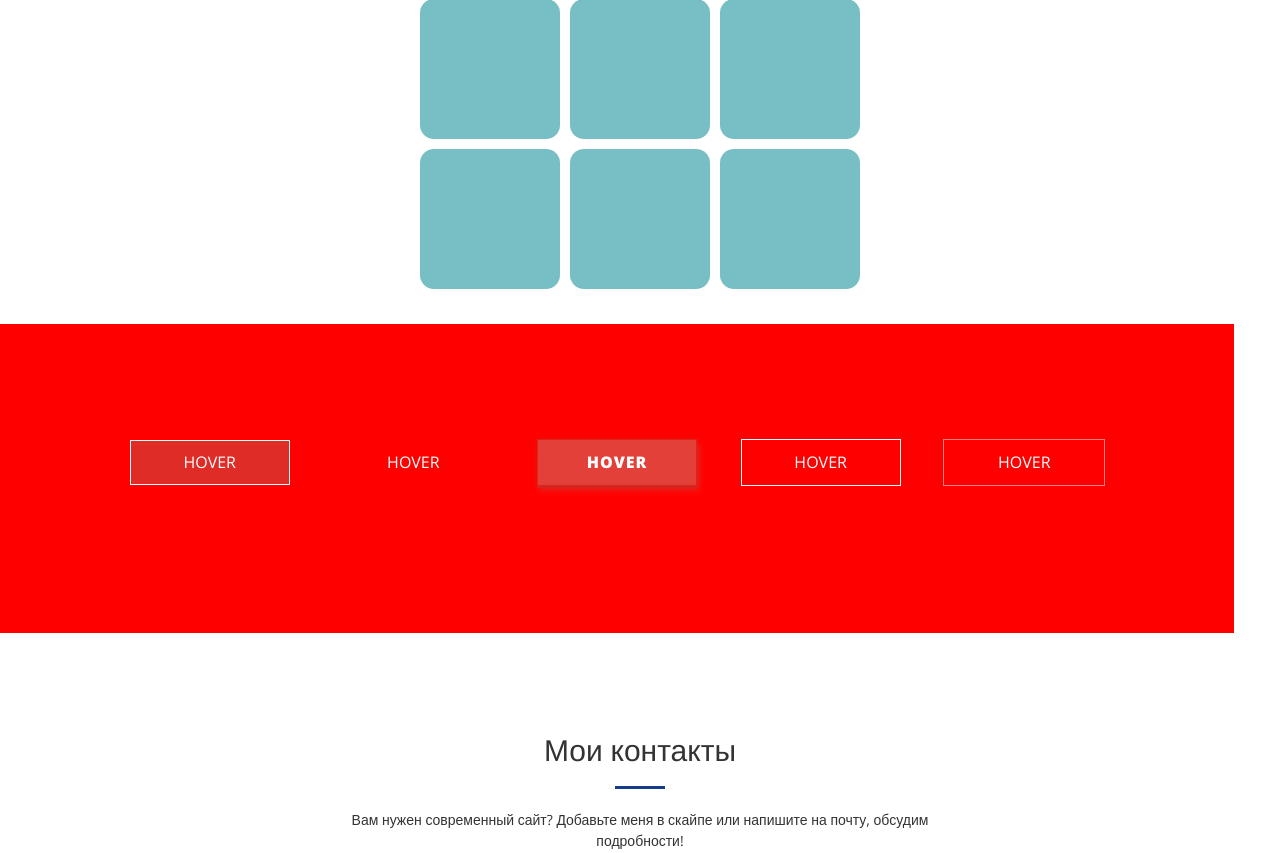
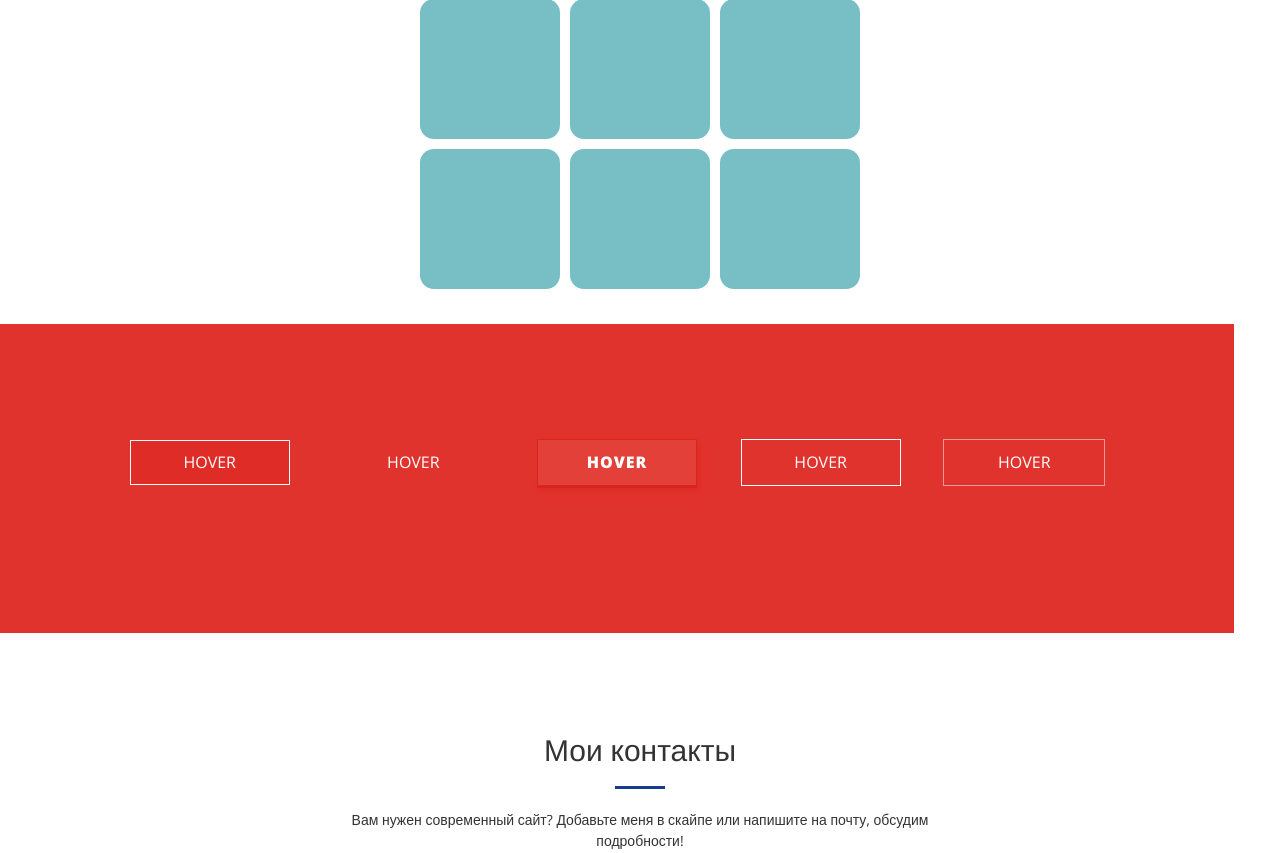
Before and after one commit to korol5579/newmodweb, a PHP site: page / in a window 1280 px wide. Shown: the part 4229-5082 px from the top of the page. Run offline with PHP 8.4, Linux system fonts and the light colour scheme; some libraries are stand-ins or nearby versions.

Commit message:
Red buttons fix

```diff
--- a/css/creative.css
+++ b/css/creative.css
@@ -2069,7 +2069,7 @@ h5 {
   }
 }
 .custom-buttons {
-  background-color: red;
+  background-color: #E1332D;
   width: 1234px;
 }
 .custom-buttons .buttons {
@@ -2268,7 +2268,7 @@ h5 {
   content: "";
   height: 155px;
   left: -75px;
-  opacity: .2;
+  opacity: .4;
   position: absolute;
   top: -50px;
   -webkit-transform: rotate(35deg);
@@ -2282,6 +2282,7 @@ h5 {
   left: 120%;
   -webkit-transition: all 550ms cubic-bezier(0.19, 1, 0.22, 1);
   transition: all 550ms cubic-bezier(0.19, 1, 0.22, 1);
+  z-index: 10;
 }
 .custom-buttons .btn-5 {
   border: 0 solid;
--- a/less/creative.less
+++ b/less/creative.less
@@ -2400,7 +2400,7 @@ h5 {
 
 //Beauty animated btns
 .custom-buttons {
-  background-color: red;
+  background-color: #E1332D;
   width: 1234px;
 
   .buttons {
@@ -2615,11 +2615,11 @@ h5 {
     content: "";
     height: 155px;
     left: -75px;
-    opacity: .2;
+    opacity: .4;
     position: absolute;
     top: -50px;
     -webkit-transform: rotate(35deg);
-    transform: rotate(35deg);
+            transform: rotate(35deg);
     -webkit-transition: all 550ms cubic-bezier(0.19, 1, 0.22, 1);
     transition: all 550ms cubic-bezier(0.19, 1, 0.22, 1);
     width: 50px;
@@ -2630,6 +2630,7 @@ h5 {
     left: 120%;
     -webkit-transition: all 550ms cubic-bezier(0.19, 1, 0.22, 1);
     transition: all 550ms cubic-bezier(0.19, 1, 0.22, 1);
+    z-index: 10;
   }
 
   .btn-5 {
```
Also changed, not shown: css/creative.min.css.
